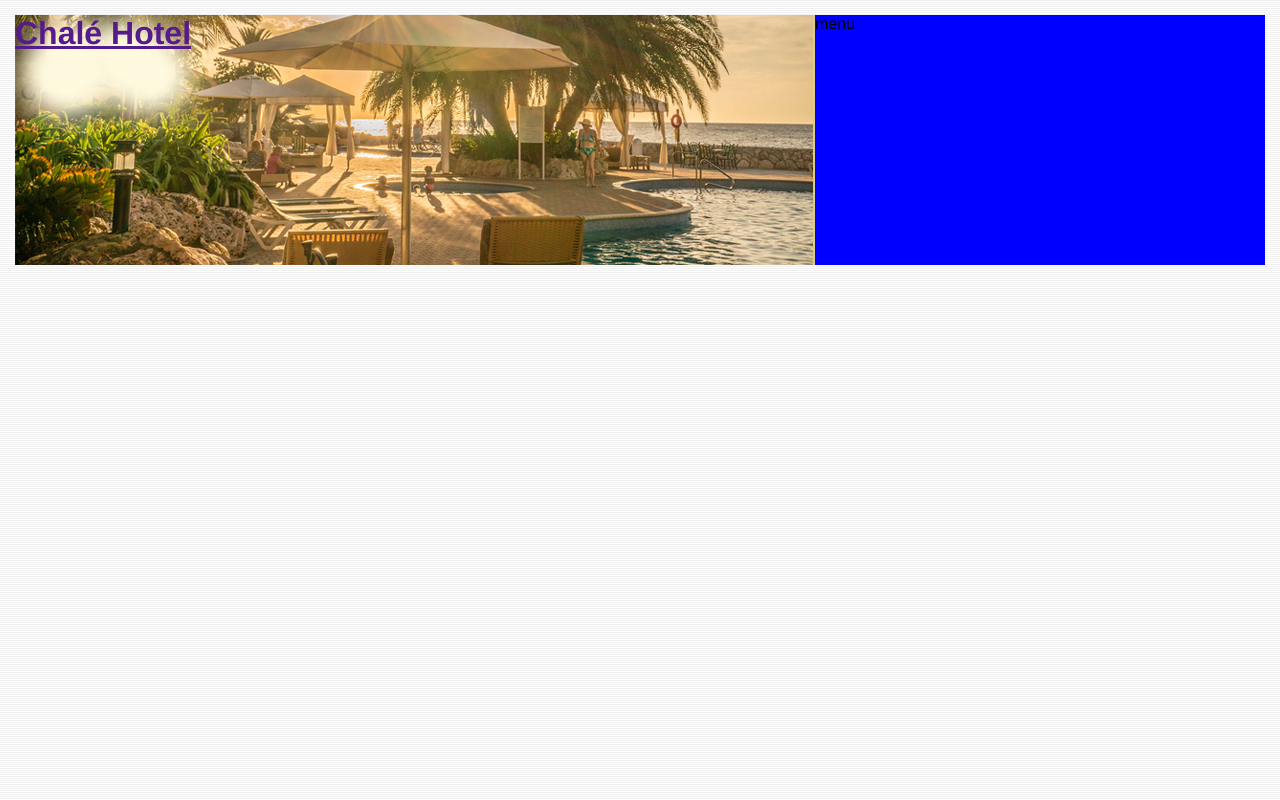
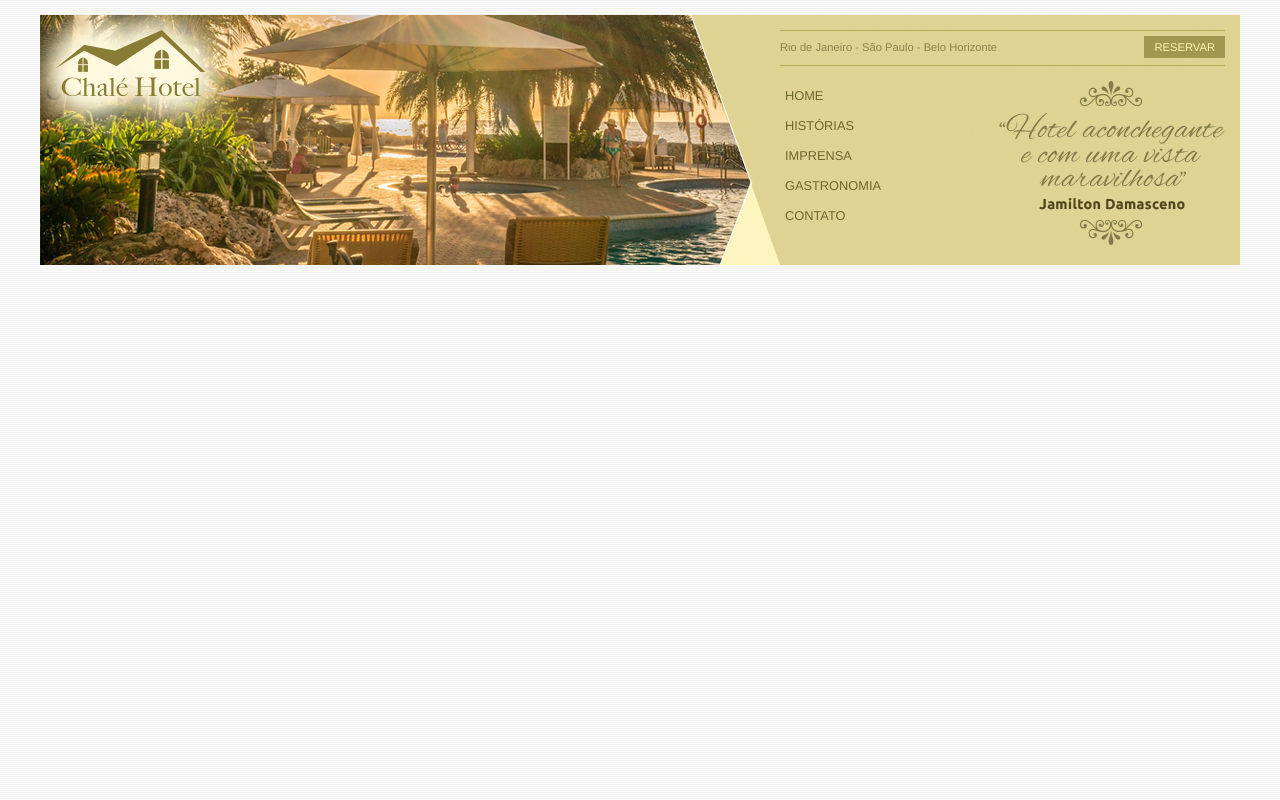
Before and after one commit to Victor-Hugo-SdS/Chalet-Hotel, a plain HTML site: page index.html in a window 1280 px wide. Drawn offline with Linux system fonts and the light colour scheme.

Commit message:
completed header

```diff
--- a/css/style.css
+++ b/css/style.css
@@ -11,6 +11,9 @@ body {
 
 #container {
     background: #ede9cc;
+    margin: 0 auto;
+    min-width: 740px;
+    max-width: 1200px;
 }
 
 #header {
@@ -20,20 +23,96 @@ body {
     min-height: 250px;
 }
 
-#logo {
+#area-logo {
     position: absolute;
     background: url(../imagens/topo-imagem-principal.png) no-repeat;
     width: 100%;
     height: 250px;
     top: 0;
     left: 0;
+    z-index: 1;
 }
 
+.logo a {
+    position: absolute;
+    top: 15px;
+    left: 15px;
+    z-index: 3;
+    background: url(../imagens/logo.png) no-repeat;
+    width: 151px;
+    height: 66px;
+    text-indent: -9000px;
+}
 #nav {
     position: absolute;
     top: 0;
     right: 0;
-    background: blue;
-    width: 450px;
+    background: url(../imagens/topo-imagem-lateral.png) no-repeat;
+    width: 550px;
     height: 250px;
+    z-index: 2;
 }
+
+#menu-content {
+    margin-left: 90px;
+    margin-right: 15px;
+    padding-top: 15px;
+}
+
+#menu-regions {
+    border-bottom: 1px solid #b5ab56;
+    border-top: 1px solid #b5ab56;
+    padding-top: 5px;
+    padding-bottom: 5px;
+    font-size: 0.7em;
+    color: #8b8448;
+}
+
+#menu-regions .regions {
+    float: left;
+    line-height: 2.1em;
+}
+
+a {
+    text-decoration: none;
+}
+
+a.reserve {
+    text-transform: uppercase;
+    background: #a29750;
+    color: #fff5b0;
+    padding: 5px 10px;
+    float: right;
+}
+
+/* vertical navigation */
+
+#menu {
+    margin-top: 15px;
+}
+
+ul {
+    list-style: none;
+}
+
+ul#navigation {
+    float: left;
+}
+
+ul#navigation a {
+    text-transform: uppercase;
+    font-size: 0.8em;
+    padding: 5px;
+    color: #6e672c;
+    line-height: 30px;
+}
+
+ul#navigation a:hover {
+    background: #fdf6be;
+}
+
+.testimony {
+    width: 226px;
+    height: 164px;
+    float: right;
+}
--- a/index.html
+++ b/index.html
@@ -13,18 +13,41 @@
 
         <div id="header">
 
-            <div id="logo">
-                <h1>
-                    <a href="">Chalé Hotel </a>
+            <div id="area-logo">
+                <h1 class="logo">
+                    <a href="#">Chalé Hotel </a>
                 </h1>
             </div>
 
             <div id="nav">
-                menu
+                <div id="menu-content">
+
+                    <div id="menu-regions">
+                        <span class="regions">Rio de Janeiro - São Paulo - Belo Horizonte</span>
+                        <a class="reserve" href="#">Reservar</a>
+                        <div style="clear: both;"></div>
+                    </div>
+
+                    <div id="menu">
+                        <ul id="navigation">
+                            <li><a href="#">Home</a></li>
+                            <li><a href="#">Histórias</a></li>
+                            <li><a href="#">Imprensa</a></li>
+                            <li><a href="#">Gastronomia</a></li>
+                            <li><a href="#">Contato</a></li>
+                        </ul>
+
+                        <img class="testimony" src="imagens/depoimento.png">
+
+                    </div>
+
+                </div>
+
             </div>
 
         </div>
 
     </div>
+
 </body>
 </html>
```
